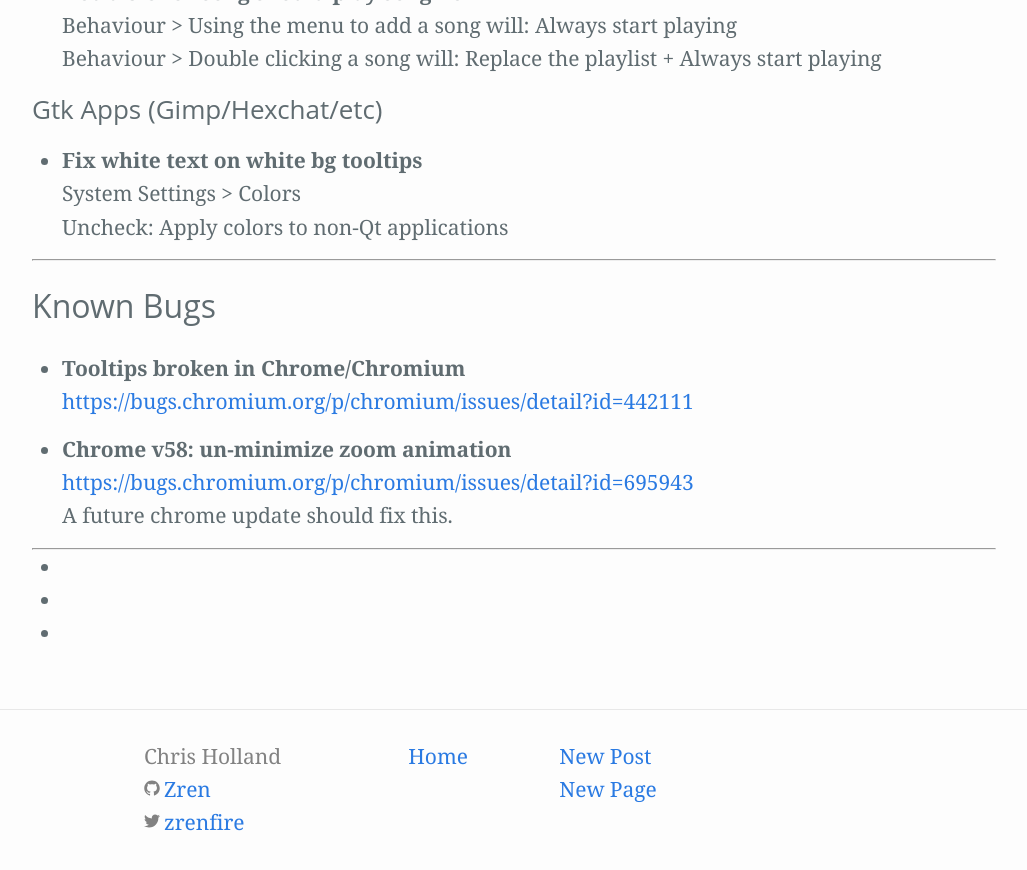
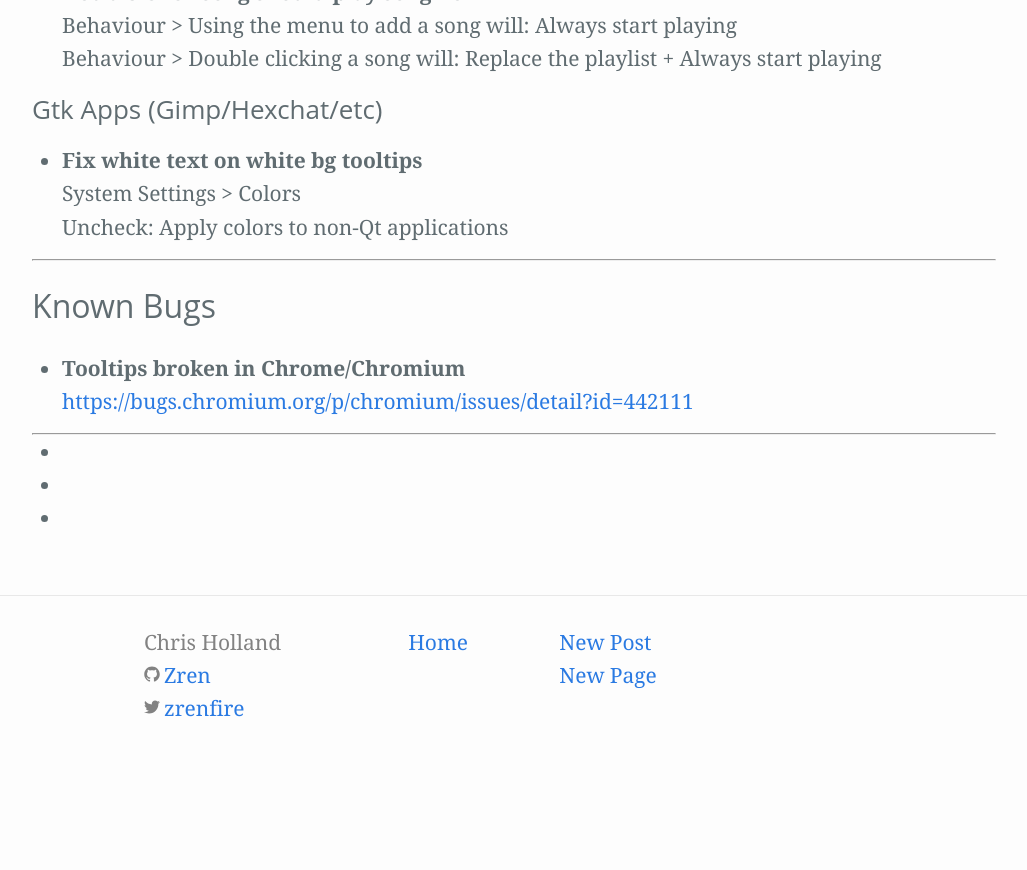
Before and after one commit to Zren/zren.github.io, a Jekyll site: the page built from kde.md, in a window 1280 px wide and 900 px high, scrolled down 9877 px. Shown: the top 870 px of the window, without its empty margins (126-1153 px from the left). Built offline with Jekyll 4.4.1, drawn with Linux system fonts in a browser that asks for light colours; after the commit the page ends 10662 px from its top, so only the background shows below that.

Commit message:
The unminize chrome bug was fixed.

```diff
--- a/kde.md
+++ b/kde.md
@@ -420,12 +420,6 @@
 * {:#bug-{{ i }}} Tooltips broken in Chrome/Chromium
   <https://bugs.chromium.org/p/chromium/issues/detail?id=442111>
 
-{% assign i = i | plus: 1 %}
-* {:#bug-{{ i }}} Chrome v58: un-minimize zoom animation
-  <https://bugs.chromium.org/p/chromium/issues/detail?id=695943>
-  A future chrome update should fix this.
-
-
 -----
 
 {% assign i = i | plus: 1 %}
```
